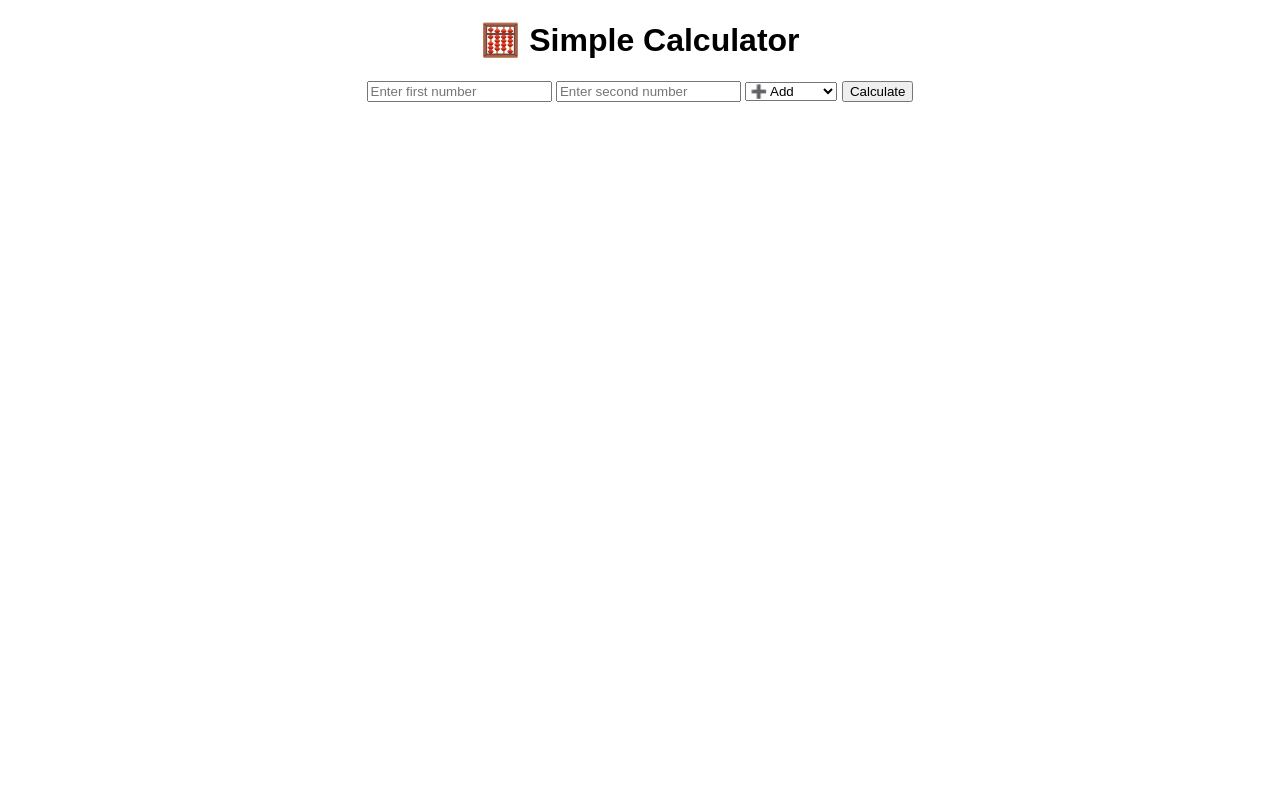
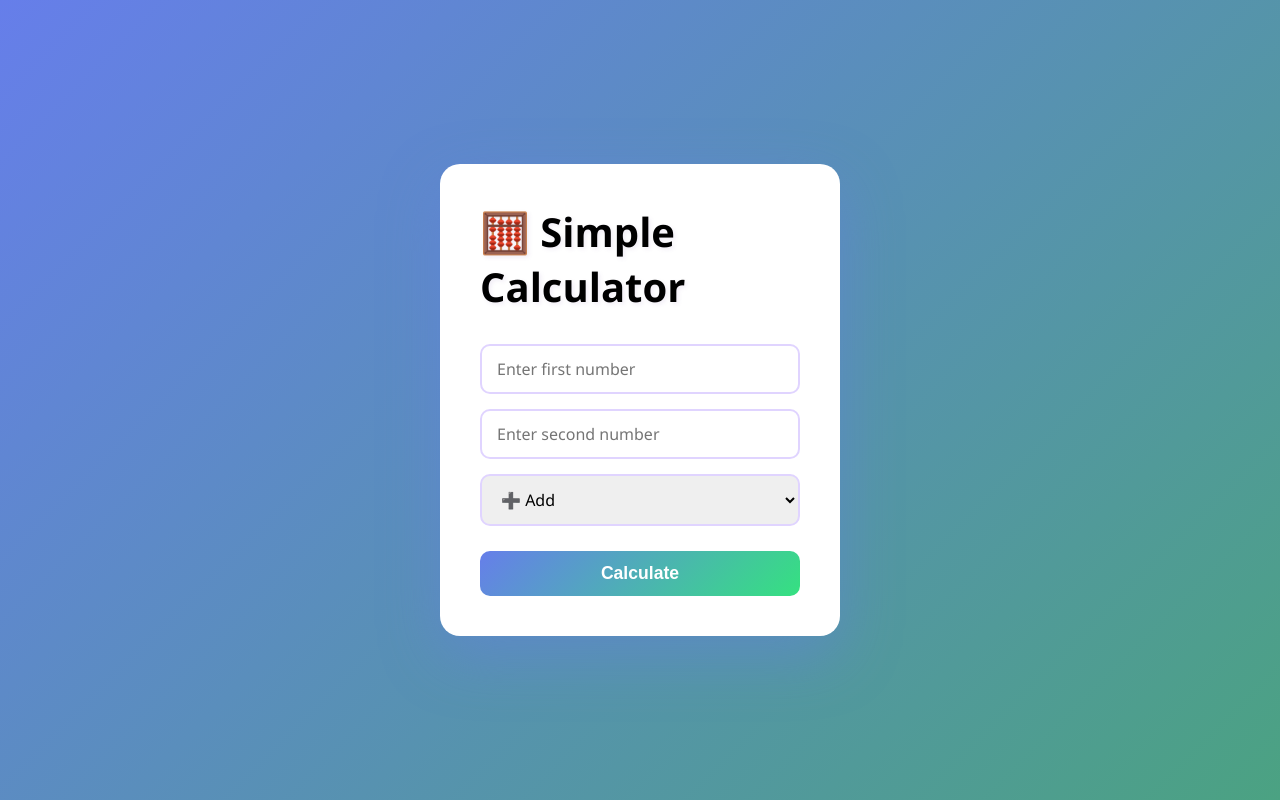
Before and after one commit to H4RG13/Calculator-Python-, a Flask app: page / in a window 1280 px wide. Run offline with Flask 3, Linux system fonts and the light colour scheme.

Commit message:
enchanced UI

```diff
--- a/templates/index.html
+++ b/templates/index.html
@@ -2,8 +2,95 @@
 <html>
 <head>
     <title>Flask Calculator</title>
+    <style>
+        * {
+            margin: 0;
+            padding: 0;
+            box-sizing: border-box;
+        }
+
+        body {
+            background: linear-gradient(135deg, #667eea 0%, #4ba282 100%);
+            min-height: 100vh;
+            display: flex;
+            justify-content: center;
+            align-items: center;
+            font-family: 'Segoe UI', Tahoma, Geneva, Verdana, sans-serif;
+        }
+
+        .container {
+            background: white;
+            padding: 40px;
+            border-radius: 20px;
+            box-shadow: 0 20px 60px rgba(102, 126, 234, 0.4);
+            max-width: 400px;
+            width: 90%;
+        }
+
+        h1 {
+            color: #000000;
+            margin-bottom: 30px;
+            font-size: 2.5em;
+            text-shadow: 2px 2px 4px rgba(118, 75, 162, 0.1);
+        }
+
+        form {
+            display: flex;
+            flex-direction: column;
+            gap: 15px;
+        }
+
+        input, select {
+            padding: 12px 15px;
+            border: 2px solid #e0d4ff;
+            border-radius: 10px;
+            font-size: 1em;
+            transition: all 0.3s ease;
+            font-family: inherit;
+        }
+
+        input:focus, select:focus {
+            outline: none;
+            border-color: #764ba2;
+            box-shadow: 0 0 10px rgba(118, 75, 162, 0.3);
+            background-color: #faf8ff;
+        }
+
+        button {
+            padding: 12px 20px;
+            background: linear-gradient(135deg, #667eea 0%, #35e180 100%);
+            color: white;
+            border: none;
+            border-radius: 10px;
+            font-size: 1.1em;
+            font-weight: 600;
+            cursor: pointer;
+            transition: all 0.3s ease;
+            margin-top: 10px;
+        }
+
+        button:hover {
+            transform: translateY(-2px);
+            box-shadow: 0 10px 20px rgba(118, 75, 162, 0.3);
+        }
+
+        button:active {
+            transform: translateY(0);
+        }
+
+        h2 {
+            margin-top: 30px;
+            color: #764ba2;
+            font-size: 1.8em;
+            padding: 20px;
+            background: #faf8ff;
+            border-radius: 10px;
+            border-left: 5px solid #667eea;
+        }
+    </style>
 </head>
-<body style="text-align: center; font-family: Arial;">
+<body>
+    <div class="container">
         <h1>🧮 Simple Calculator</h1>
         <form method="POST">
             <input type="number" step="any" name="num1" placeholder="Enter first number" required>
@@ -22,5 +109,6 @@
         {% if result is not none %}
             <h2>Result: {{ result }}</h2>
         {% endif %}
+    </div>
 </body>
 </html>
```
Lines whose indentation alone changed are shown as unchanged.
